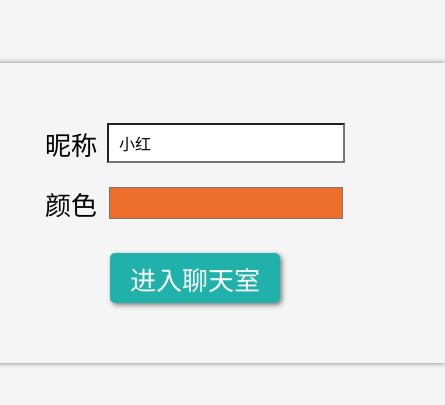
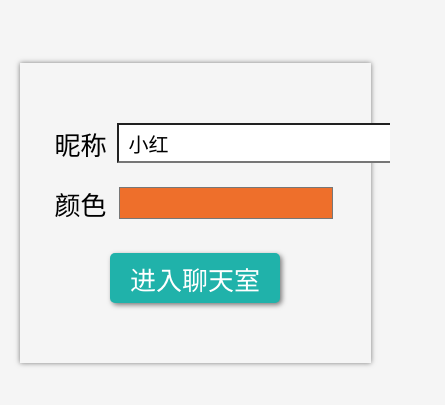
Before and after one commit to DearDawn/dododawn_demos, a website: page ws-online_chat_room/client/login/login.html in a window 390 px wide. Shown: the part 209-614 px from the top of the page, 445 px wide, since content can reach past the window. Drawn offline with Linux system fonts and the light colour scheme.

Commit message:
fix: 完善一下README.md

```diff
--- a/ws-online_chat_room/client/login/login.css
+++ b/ws-online_chat_room/client/login/login.css
@@ -7,8 +7,10 @@ body {
   flex-direction: column;
   justify-content: center;
   align-items: center;
-  height: 100%;
-  width: 100%;
+  height: 100vh;
+  width: 100vw;
+  min-width: 300px;
+  overflow: auto;
 }
 
 .login-wrapper {
@@ -16,11 +18,12 @@ body {
   height: 300px;
   background-color: #f5f5f5;
   box-shadow: 0px 0px 5px rgba(0, 0, 0, 0.5);
-
+  min-width: 300px;
   display: flex;
   flex-direction: column;
   justify-content: center;
   align-items: center;
+  box-sizing: border-box;
 }
 .input {
   display: flex;
@@ -41,8 +44,9 @@ body {
   box-sizing: border-box;
   background-color: #fff;
   outline: none;
-  font-size: inherit;
+  font-size: 20px;
   flex: 1;
+  overflow: auto;
 }
 
 .input input[type='color'] {
@@ -74,3 +78,15 @@ body {
     background-color: rgb(21, 113, 108);
     box-shadow: 2px 2px 2px rgba(0, 0, 0, 0.5);
 }
+
+@media screen and (max-width: 500px) {
+  .login-wrapper {
+    width: 90vw;
+    height: 70vw;
+    min-height: 300px;
+    min-width: 300px;
+  }
+  .input {
+    width: 80%;
+  }
+}
--- a/ws-online_chat_room/client/main/main.css
+++ b/ws-online_chat_room/client/main/main.css
@@ -9,6 +9,9 @@ body {
   align-items: center;
   height: 100%;
   width: 100%;
+  overflow: auto;
+  min-width: 300px;
+  min-height: 568px;
 }
 
 h2 {
@@ -22,6 +25,7 @@ h2 {
   background-color: #f5f5f5;
   box-shadow: 0px 0px 5px rgba(0, 0, 0, 0.5);
   display: flex;
+  overflow: auto;
 }
 
 .wrapper #left {
@@ -170,9 +174,11 @@ h2 {
   font-size: 12px;
   color: gray;
   margin-bottom: 5px;
+  display: flex;
+  align-items: center;
 }
 
-.message-box .name-date .name{
+.message-box .name-date .name {
   margin-right: 5px;
 }
 
@@ -195,6 +201,16 @@ h2 {
   margin: 0 0 0 10px;
 }
 
+.mine .message-box .name-date {
+flex-direction: row-reverse;
+}
+
+.mine .message-box .name-date .name {
+  margin-left: 5px;
+  margin-right: 0px;
+}
+
+
 .tip-box {
   text-align: center;
   width: 100%;
@@ -210,3 +226,37 @@ h2 {
   margin: auto;
   border-radius: 2px;
 }
+
+@media screen and (max-width: 720px) {
+  .wrapper {
+    width: 95%;
+    flex: 1;
+    margin-bottom: 10px;
+  }
+
+  .wrapper #left {
+    width: 80px;
+    height: 100%;
+    background-color: #222;
+    color: white;
+    flex: none;
+  }
+
+  #left .title {
+    font-size: 14px;
+  }
+
+  #left .info-avator {
+    display: none;
+  }
+
+  #left .info-name {
+    margin-left: 0px;
+    font-size: 16px;
+  }
+
+  .wrapper .center #chat-window {
+    height: 60vh;
+    min-height: 350px;
+  }
+}
--- a/ws-online_chat_room/client/main/main.js
+++ b/ws-online_chat_room/client/main/main.js
@@ -8,6 +8,7 @@ const DOM = {
 
 // 建立 webSocket 连接
 const ws = new WebSocket("ws://localhost:7777");
+// const ws = new WebSocket("ws://www.dododawn.com:7777");
 
 // 页面关闭时自动断开连接
 window.onbeforeunload = () => {
@@ -144,7 +145,9 @@ function handleChat(resData, isMe) {
         DOM.chatWindow.appendChild(card)
     }
 
-    card.scrollIntoView({ behavior: 'smooth' })
+    setTimeout(() => {
+        card.scrollIntoView({ behavior: 'smooth' })
+    }, 300);
 }
 
 function handleQuit(resData, isMe) {
```
Also changed, not shown: ws-online_chat_room/client/main/main.html (+0 -1 lines), ws-online_chat_room/README.md, 1 other file.
